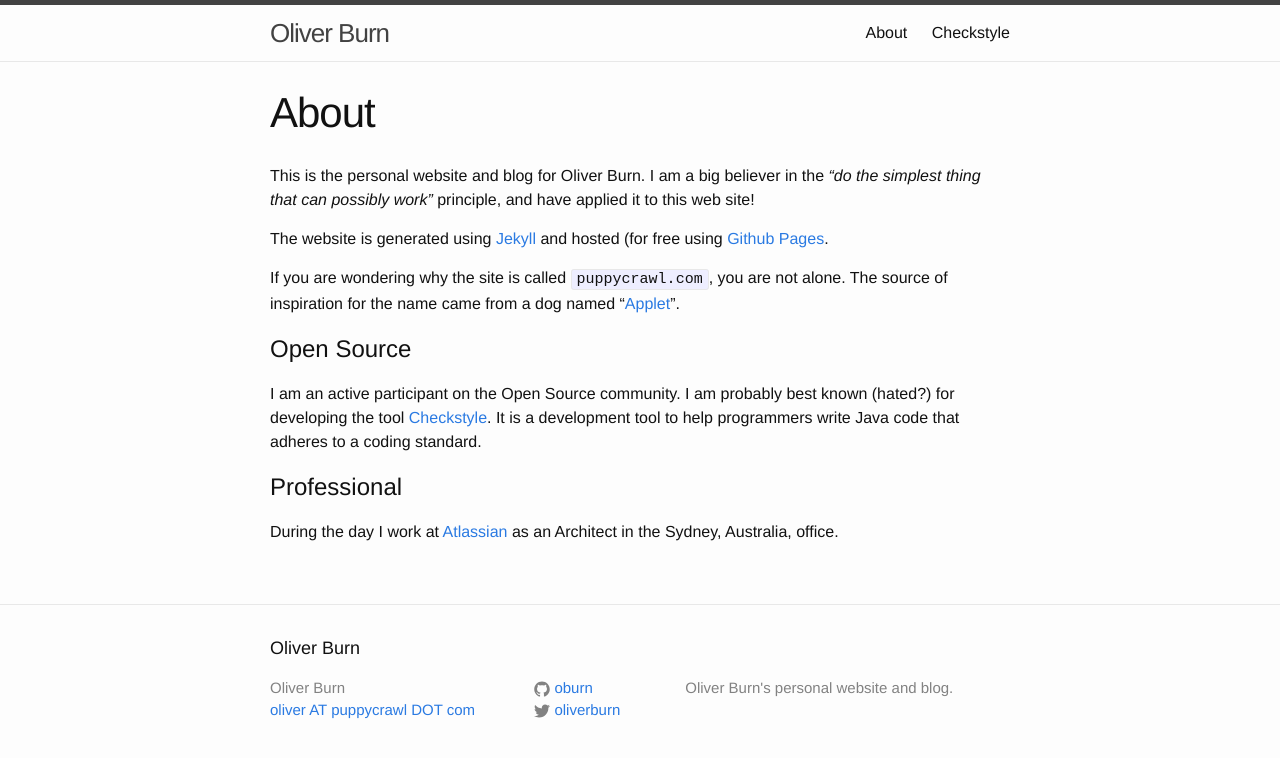
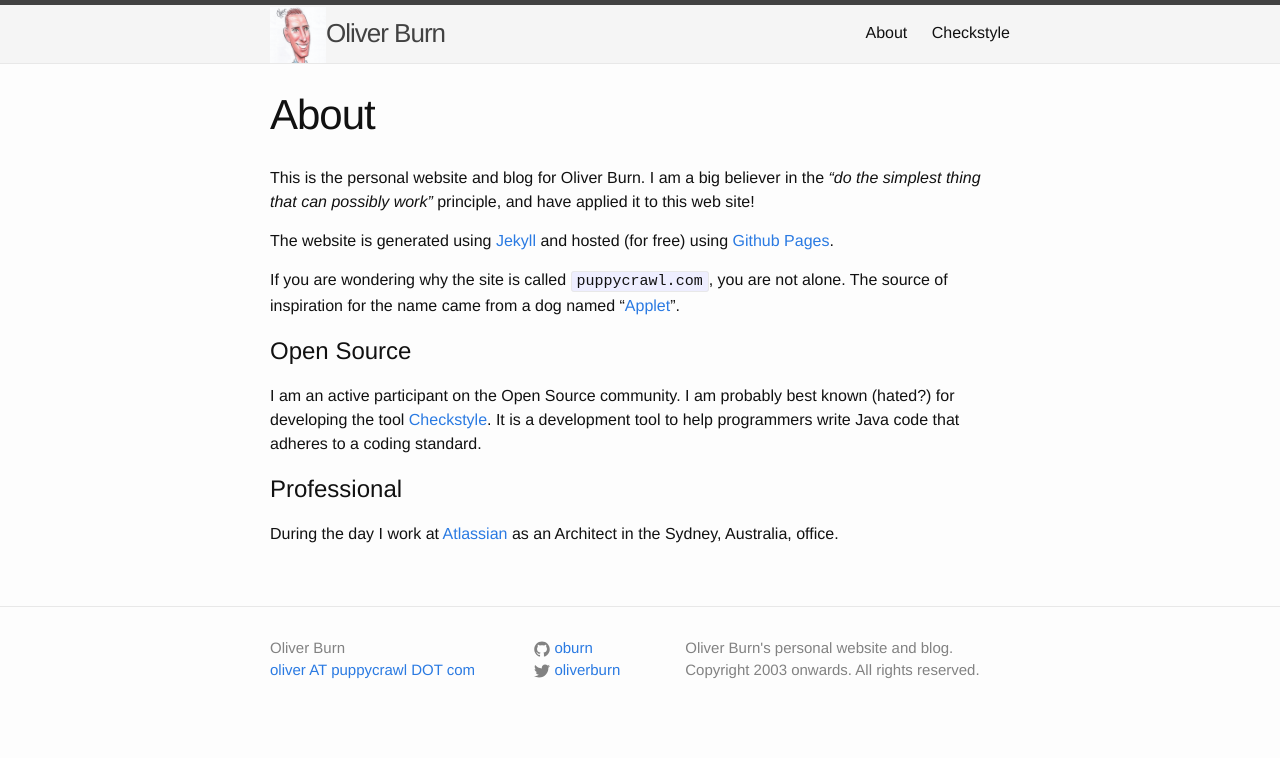
Before and after one commit to oburn/oburn.github.io, a Jekyll site: the page built from about.md, in a window 1280 px wide. Shown: the top 758 px of the page. Built offline with Jekyll 4.4.1, drawn with Linux system fonts in a browser that asks for light colours.

Commit message:
More tweaking of the layout

```diff
--- a/_config.yml
+++ b/_config.yml
@@ -2,7 +2,7 @@
 title: Oliver Burn
 email: oliver AT puppycrawl DOT com
 description: > # this means to ignore newlines until "baseurl:"
-  Oliver Burn's personal website and blog.
+  Oliver Burn's personal website and blog. Copyright 2003 onwards. All rights reserved.
 baseurl: "" # the subpath of your site, e.g. /blog/
 url: "http://www.puppycrawl.com" # the base hostname & protocol for your site
 twitter_username: oliverburn
--- a/_includes/footer.html
+++ b/_includes/footer.html
@@ -1,8 +1,6 @@
 <footer class="site-footer">
 
   <div class="wrapper">
-
-    <h2 class="footer-heading">{{ site.title }}</h2>
 
     <div class="footer-col-wrapper">
       <div class="footer-col  footer-col-1">
--- a/_includes/header.html
+++ b/_includes/header.html
@@ -2,7 +2,7 @@
 
   <div class="wrapper">
 
-    <a class="site-title" href="{{ site.baseurl }}/">{{ site.title }}</a>
+    <a class="site-title" href="{{ site.baseurl }}/"><img class="selfie" src="/images/selfie-caricature.png"></img>{{ site.title }}</a>
 
     <nav class="site-nav">
       <a href="#" class="menu-icon">
--- a/_sass/_layout.scss
+++ b/_sass/_layout.scss
@@ -5,9 +5,14 @@
     border-top: 5px solid $grey-color-dark;
     border-bottom: 1px solid $grey-color-light;
     min-height: 56px;
+    background-color: whitesmoke;
 
     // Positioning context for the mobile navigation icon
     position: relative;
+}
+
+.selfie {
+    width: 56px;
 }
 
 .site-title {
--- a/about.md
+++ b/about.md
@@ -6,7 +6,7 @@ permalink: /about/
 
 This is the personal website and blog for Oliver Burn. I am a big believer in the *"do the simplest thing that can possibly work"* principle, and have applied it to this web site!
 
-The website is generated using [Jekyll](http://jekyllrb.com) and hosted (for free
+The website is generated using [Jekyll](http://jekyllrb.com) and hosted (for free)
  using [Github Pages](https://pages.github.com/).
 
 If you are wondering why the site is called `puppycrawl.com`, you are not alone. The source of inspiration for the name came from a dog named "[Applet](/images/applet.gif)".
```
Also changed, not shown: images/selfie-caricature.png (added).
